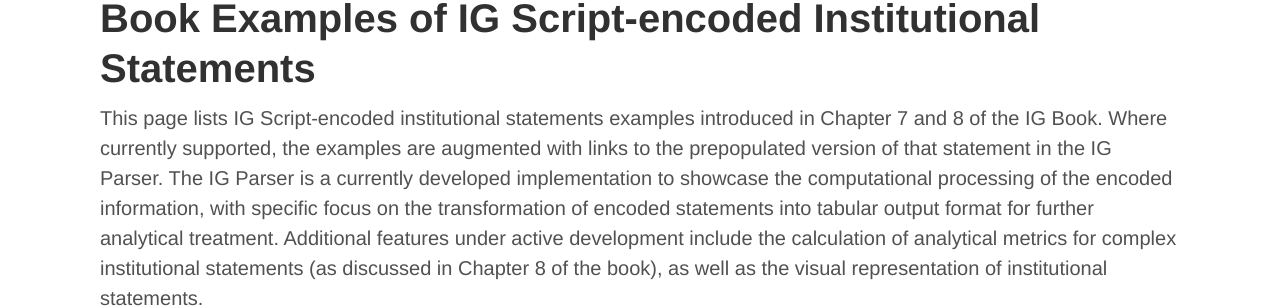
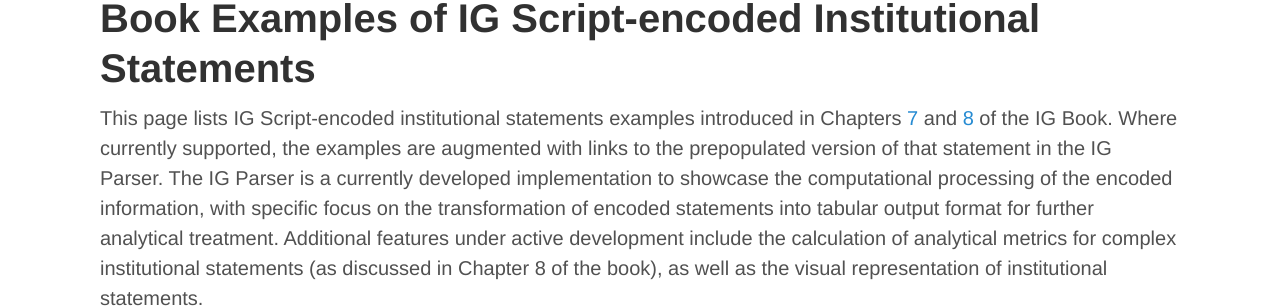
Before and after one commit to InstitutionalGrammar/IG-Book, a Jekyll site: the page built from book-examples.md, in a window 1280 px wide and 900 px high. Shown: the part 288-596 px from the top of the window. Built offline with Jekyll 4.4.1, drawn with Linux system fonts in a browser that asks for light colours.

Commit message:
Introduced links.

```diff
--- a/book-examples.md
+++ b/book-examples.md
@@ -5,7 +5,7 @@ title: IG Book
 
 # Book Examples of IG Script-encoded Institutional Statements
 
-This page lists IG Script-encoded institutional statements examples introduced in Chapter 7 and 8 of the IG Book. Where currently supported, the examples are augmented with links to the prepopulated version of that statement in the IG Parser. The IG Parser is a currently developed implementation to showcase the computational processing of the encoded information, with specific focus on the transformation of encoded statements into tabular output format for further analytical treatment. Additional features under active development include the calculation of analytical metrics for complex institutional statements (as discussed in Chapter 8 of the book), as well as the visual representation of institutional statements.
+This page lists IG Script-encoded institutional statements examples introduced in Chapters [7](./book-examples#ed1ch7) and [8](./book-examples#ed1ch8) of the IG Book. Where currently supported, the examples are augmented with links to the prepopulated version of that statement in the IG Parser. The IG Parser is a currently developed implementation to showcase the computational processing of the encoded information, with specific focus on the transformation of encoded statements into tabular output format for further analytical treatment. Additional features under active development include the calculation of analytical metrics for complex institutional statements (as discussed in Chapter 8 of the book), as well as the visual representation of institutional statements.
 
 For an accessible introduction to IG Script, beyond the intuitive introduction provided in Chapter 7, please refer to the [IG 2.0 Codebook](https://arxiv.org/abs/2008.08937).
 
@@ -13,6 +13,7 @@ Please note that clicking on the link listed under each statement example of int
 
 <br/>
 
+<a name="ed1ch7"></a>
 ## Chapter 7 Examples
 
 <a name="ed1ch7ex1"></a>
@@ -272,6 +273,7 @@ Please note that clicking on the link listed under each statement example of int
 
 <br/>
 
+<a name="ed1ch8"></a>
 ## Chapter 8 Examples
 
 <a name="ed1ch8ex1"></a>
```
